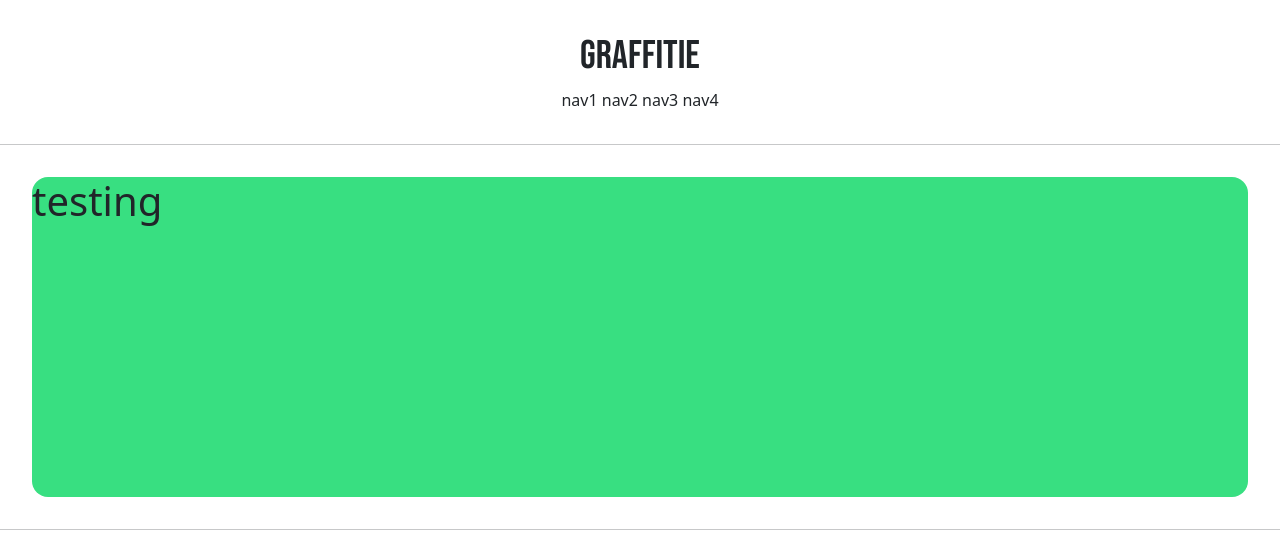
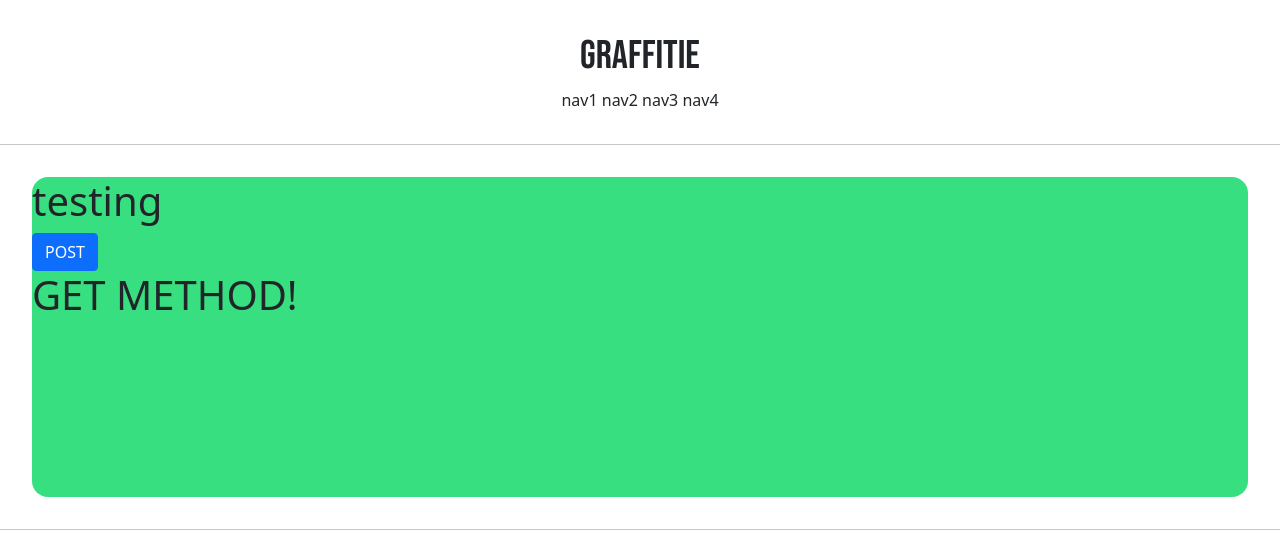
Before and after one commit to philjoong/graffitie, a Django app: page /account/hello_world in a window 1280 px wide. Shown: the top 559 px of the page. Run offline with Django 3.2, Linux system fonts and the light colour scheme.

Commit message:
post_add

```diff
--- a/accountapp/templates/accountapp/content.html
+++ b/accountapp/templates/accountapp/content.html
@@ -5,5 +5,13 @@
         <h1>
             testing
         </h1>
+
+        <form action="/account/hello_world/" method="post">
+            {% csrf_token %}
+            <input type="submit" class="btn btn-primary" value="POST">
+        </form>
+        <h1>
+            {{ text }}
+        </h1>
     </div>
 {% endblock %}
--- a/accountapp/urls.py
+++ b/accountapp/urls.py
@@ -8,4 +8,5 @@ app_name = "accountapp"
 
 urlpatterns = [
     path('hello_world', hello_world, name='hello_world'),
+    path('hello_world/', hello_world, name='hello_world'),
 ]
--- a/accountapp/views.py
+++ b/accountapp/views.py
@@ -4,4 +4,8 @@ from django.shortcuts import render
 # Create your views here.
 
 def hello_world(request):
-    return render(request,"accountapp/content.html")
+
+    if request.method == "POST":
+        return render(request, 'accountapp/content.html', context={'text': 'POST METHOD!'})
+    else:
+        return render(request, 'accountapp/content.html', context={'text': 'GET METHOD!'})
```
